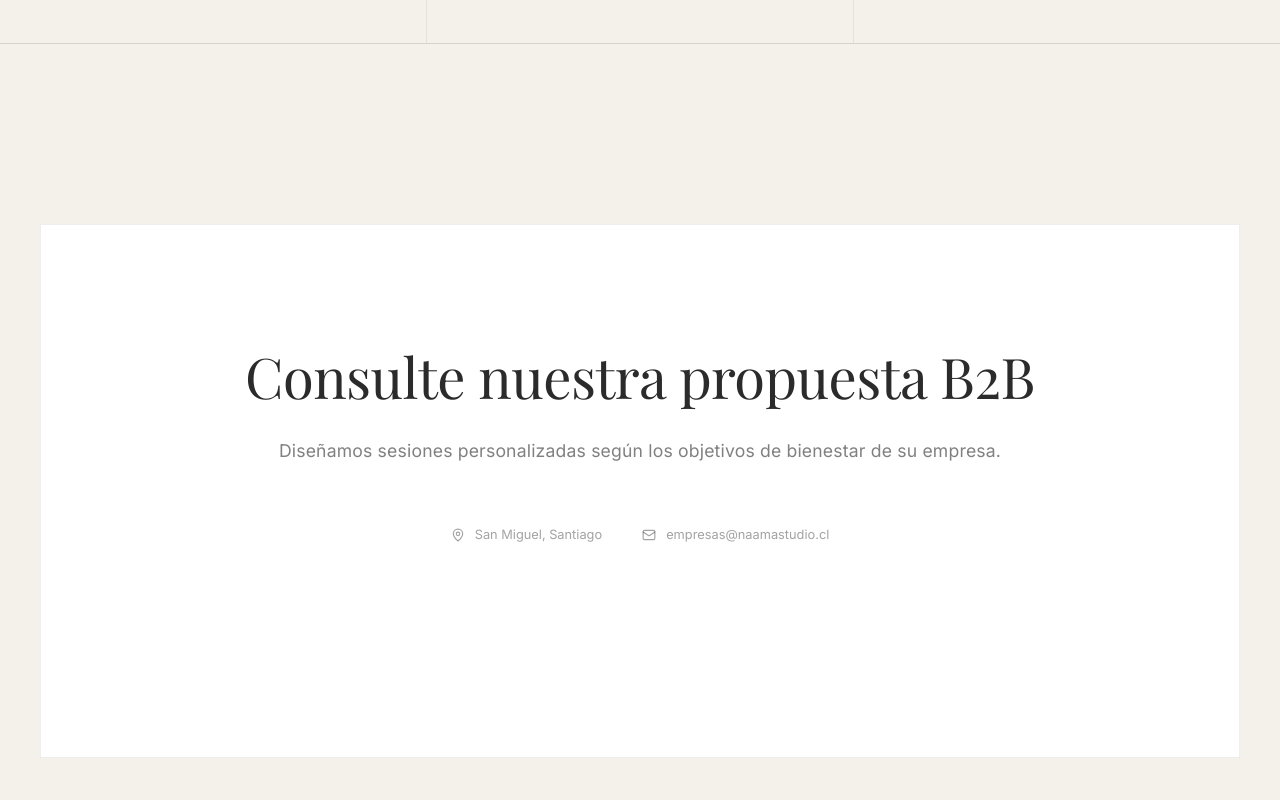
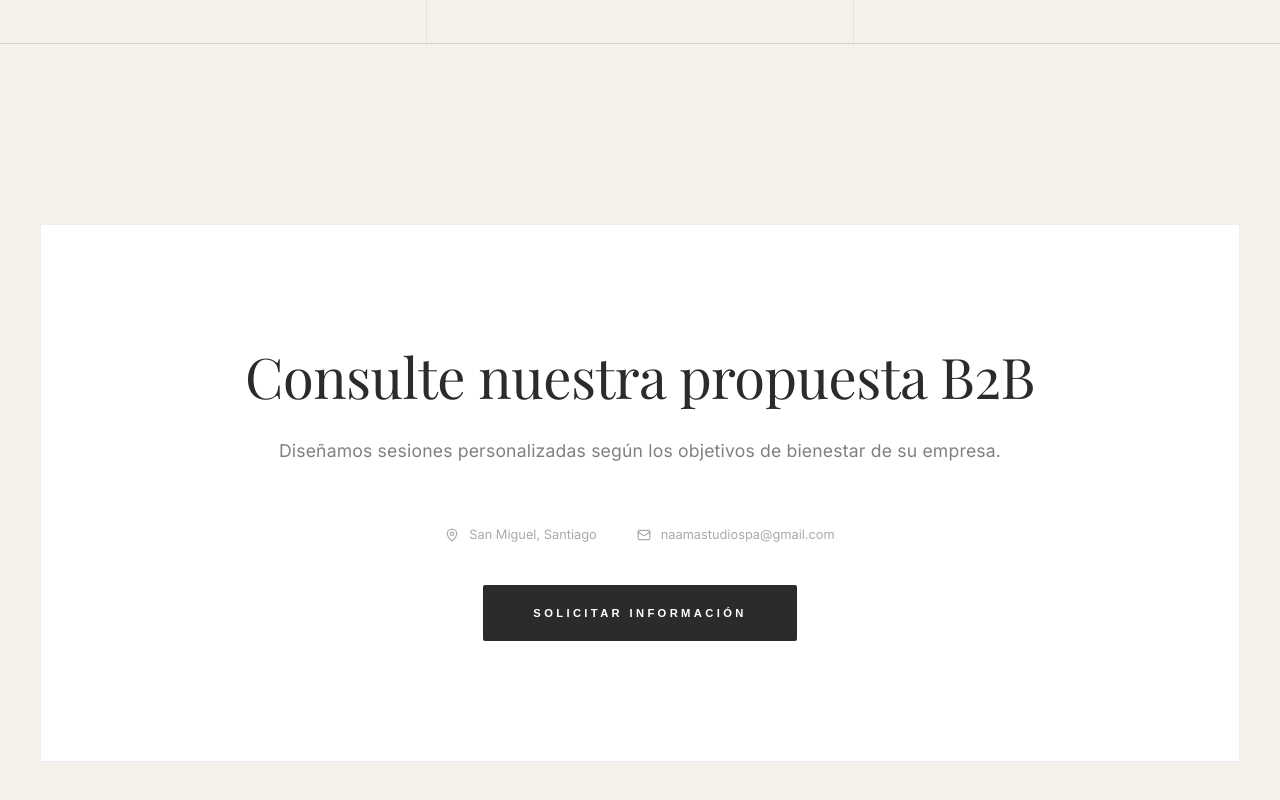
Before and after one commit to InstitutoLael/naama-studio, a React (Vite) app: page /empresas in a window 1280 px wide. Shown: the part 1012-1812 px from the top of the page. Built offline with nearby package versions, Linux system fonts and the light colour scheme; a web font is replaced by a local one.

Commit message:
UX/Business: Final Phase 7 polish and official contact integration

```diff
--- a/src/pages/EmpresasPage.jsx
+++ b/src/pages/EmpresasPage.jsx
@@ -14,7 +14,7 @@ const EmpresasPage = () => {
 
       <header className="empresas_hero reveal">
         <span className="empresas_label">Atención Corporativa</span>
-        <h1 className="empresas_title serif">Ingeniería del Cuidado para su <span style={{ color: 'var(--sand-beige)' }}>Equipo</span></h1>
+        <h1 className="empresas_title serif">Ingeniería del Cuidado para su <span style={{ color: 'var(--accent-clay)' }}>Equipo</span></h1>
         <p className="world_description">
           Llevamos la excelencia de Naamá Studio al entorno profesional, diseñando jornadas de restauración técnica y descanso hospitalario a medida de su corporación.
         </p>
@@ -42,27 +42,27 @@ const EmpresasPage = () => {
           <h2 className="cta_heading serif">Consulte nuestra propuesta B2B</h2>
           <p className="cta_sub">Diseñamos sesiones personalizadas según los objetivos de bienestar de su empresa.</p>
 
-          <div style={{ display: 'flex', justifyContent: 'center', gap: '40px', marginBottom: '40px', color: 'rgba(26,26,26,0.4)', fontSize: '0.8rem' }}>
+          <div style={{ display: 'flex', justifyContent: 'center', gap: '40px', marginBottom: '40px', color: 'rgba(43,43,43,0.4)', fontSize: '0.8rem' }}>
             <div style={{ display: 'flex', alignItems: 'center', gap: '10px' }}>
               <MapPin size={14} /> <span>San Miguel, Santiago</span>
             </div>
             <div style={{ display: 'flex', alignItems: 'center', gap: '10px' }}>
-              <Mail size={14} /> <span>empresas@naamastudio.cl</span>
+              <Mail size={14} /> <span>naamastudiospa@gmail.com</span>
             </div>
           </div>
 
           <button
-            className="premium_btn"
+            className="nav_cta_boutique"
             style={{
-              background: 'var(--carbon-black)',
-              color: '#fff',
-              padding: '20px 40px',
+              padding: '22px 50px',
               border: 'none',
               cursor: 'pointer',
               textTransform: 'uppercase',
-              letterSpacing: '0.2em',
-              fontSize: '0.7rem'
+              letterSpacing: '0.3em',
+              fontSize: '0.7rem',
+              fontWeight: '800'
             }}
+            onClick={() => window.location.href = 'mailto:naamastudiospa@gmail.com'}
           >
             Solicitar Información
           </button>
```
